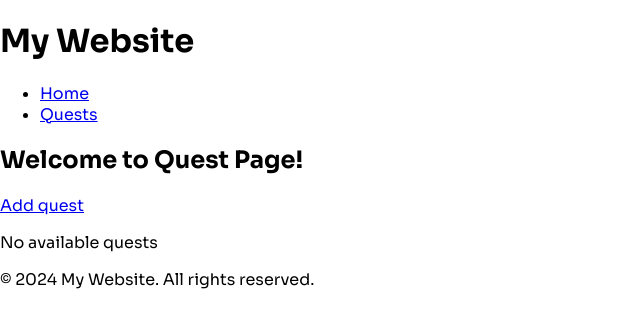
After one commit to LanceKitL/Zebri, a Flask app: page /show_quest in a window 1280 px wide. The commit adds this page. Shown: the top 328 px of the page, without its empty margins (0-640 px from the left). Run offline with Flask 3, Linux system fonts and the light colour scheme.

Commit message:
3am changes

```diff
--- a/app.py
+++ b/app.py
@@ -1,33 +1,51 @@
-from flask import Flask, render_template, request, redirect, url_for
+from flask import Flask, render_template, request, redirect, url_for, session, flash
 from models import Quest
 
 app = Flask(__name__)
-
+app.secret_key = "secret-key"
 
 @app.route("/")
-def index():
-    quests = Quest.select()
-    return render_template('index.html', quests=quests)
+def home():
+    return render_template('home.html')
 
+# add a route for the ff.
+# show quests (get)
+@app.route('/show_quest', methods=["GET"])
+def show_quest():
+    show_quests = Quest.select()
+    return render_template("./quests/index.html", quests = show_quests)
 
-@app.route("/add_quest", methods=["POST"])
+# add quest (post)
+@app.route('/add_quest', methods=["POST", "GET"])
 def add_quest():
-    Quest.create(
-        title=request.form['title'],
-        description=request.form['description'],
-        difficulty=request.form['difficulty']
-    )
+    if request.method == "POST":
+        quest = Quest.create(
+            title = request.form['title'],
+            description = request.form['description'],
+            difficulty = request.form['difficulty'],
+        )
 
-    return redirect('/')
+        if not quest:
+            flash("Failed, Please check your input.", "Error")
+            return redirect("/")
 
+        flash("Quest Added", "Success")
+        return redirect(url_for("show_quest"))
 
-@app.route("/complete/<int:id>")
-def complete(id):
+    return render_template('./quests/create.html')
+
+# updating quest (put)
+
+@app.route("/get_quest/<int:id>", methods=["GET"])
+def get_quest(id):
     quest = Quest.get_by_id(id)
-    quest.is_completed = True
-    quest.save()
-    return redirect('/')
 
+    # safety check
+    if not quest:
+        flash("Quest Doesnt Exist","Error")
+        return redirect("/")
+
+    return render_template("./quests/show.html", quest=quest)
 
 if __name__ == "__main__":
     app.run(debug=True)
--- a/models.py
+++ b/models.py
@@ -10,7 +10,7 @@ class Quest(BaseModel):
     title = CharField()
     description = TextField()
     difficulty = CharField() # enum => easy, medium, hard
-    is_completed = BooleanField(default=True)
+    is_completed = BooleanField(default=False)
 
 class User(BaseModel):
     name = CharField()
@@ -20,3 +20,6 @@ class User(BaseModel):
 class CompletionLog(BaseModel):
     quest = ForeignKeyField(Quest)
     completed_at = DateField()
+
+db.connect()
+db.create_tables([Quest,User,CompletionLog])
--- /dev/null
+++ b/static/styles.css
@@ -0,0 +1,8 @@
+@import url('https://fonts.googleapis.com/css2?family=Sora:wght@100..800&display=swap');
+
+body{
+    margin: 0;
+    padding: 0;
+    font-family: 'Sora';
+    /* background-color: black; */
+}
--- a/templates/base.html
+++ b/templates/layout.html
@@ -12,9 +12,8 @@
         <h1>My Website</h1>
         <nav>
             <ul>
-                <li><a href="{{ url_for('index') }}">Home</a></li>
-                <li><a href="#">About</a></li>
-                <li><a href="#">Contact</a></li>
+                <li><a href="{{ url_for('home') }}">Home</a></li>
+                <li><a href="{{ url_for('show_quest') }}">Quests</a></li>
             </ul>
         </nav>
     </header>
--- /dev/null
+++ b/templates/quests/index.html
@@ -0,0 +1,23 @@
+{% extends "layout.html" %}
+
+{% block title %}Index - My Website{% endblock %}
+
+{% block content %}
+    <h2>Welcome to Quest Page!</h2>
+    <a href="{{ url_for('add_quest') }}">Add quest</a>
+
+    {% if quests %}
+        <ul>
+            {% for quest in quests %}
+                <li>
+                    {{quest.title}} -> {{ quest.difficulty }}
+                    <a href="{{ url_for('get_quest', id = quest.id) }}">
+                        Quest Details
+                    </a>
+                </li>
+            {% endfor %}
+        </ul>
+    {% else %}
+        <p>No available quests</p>
+    {% endif %}
+{% endblock %}
```
Also changed, not shown: templates/auth/index.html (added, +8 -0 lines), templates/home.html (added, +9 -0 lines), templates/index.html (deleted, +0 -8 lines), templates/quests.html (deleted, +0 -21 lines), templates/quests/create.html (added, +19 -0 lines), templates/quests/show.html (added, +19 -0 lines), static/logo_removed.png (added), static/static.css (deleted).
